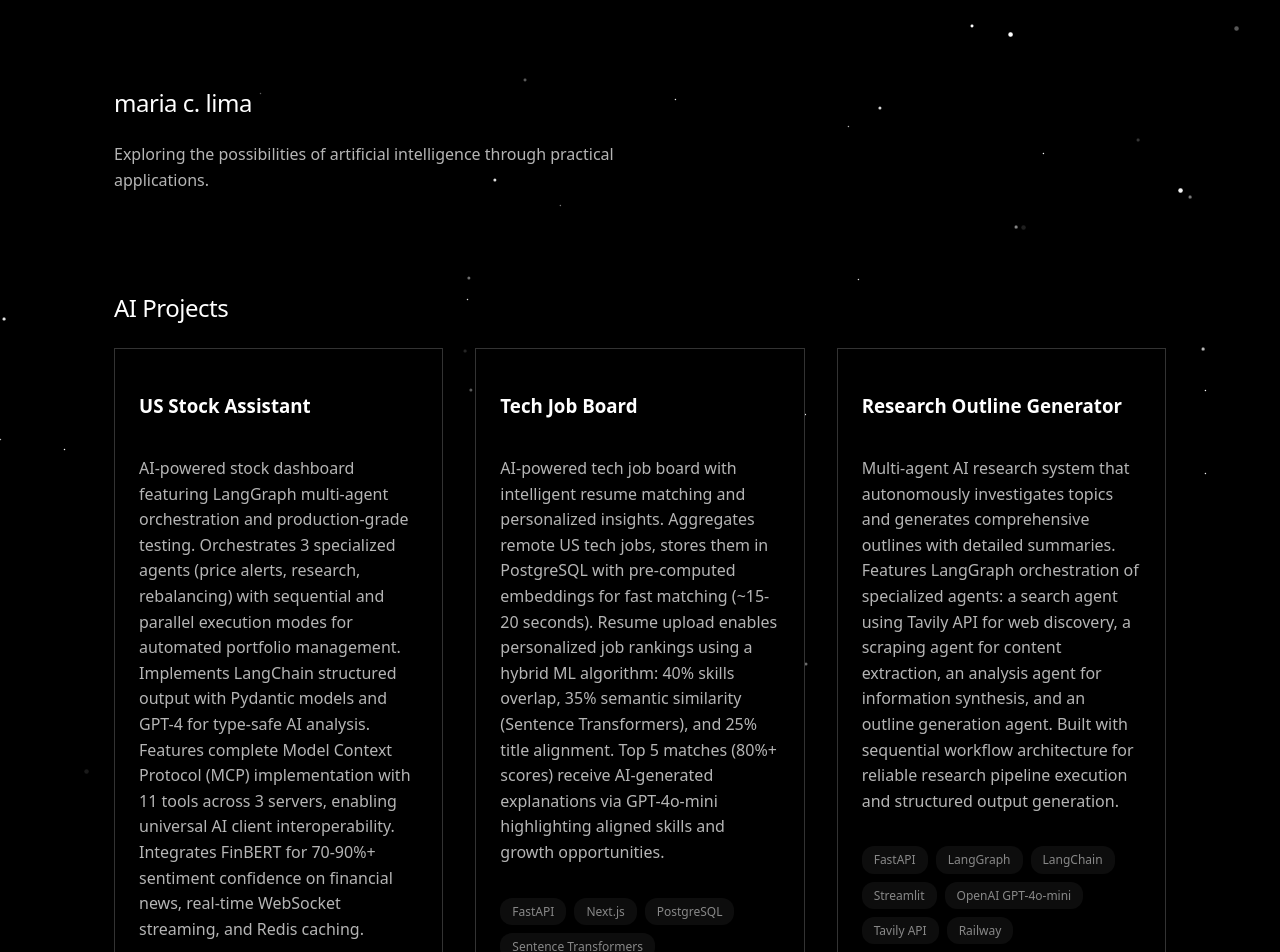
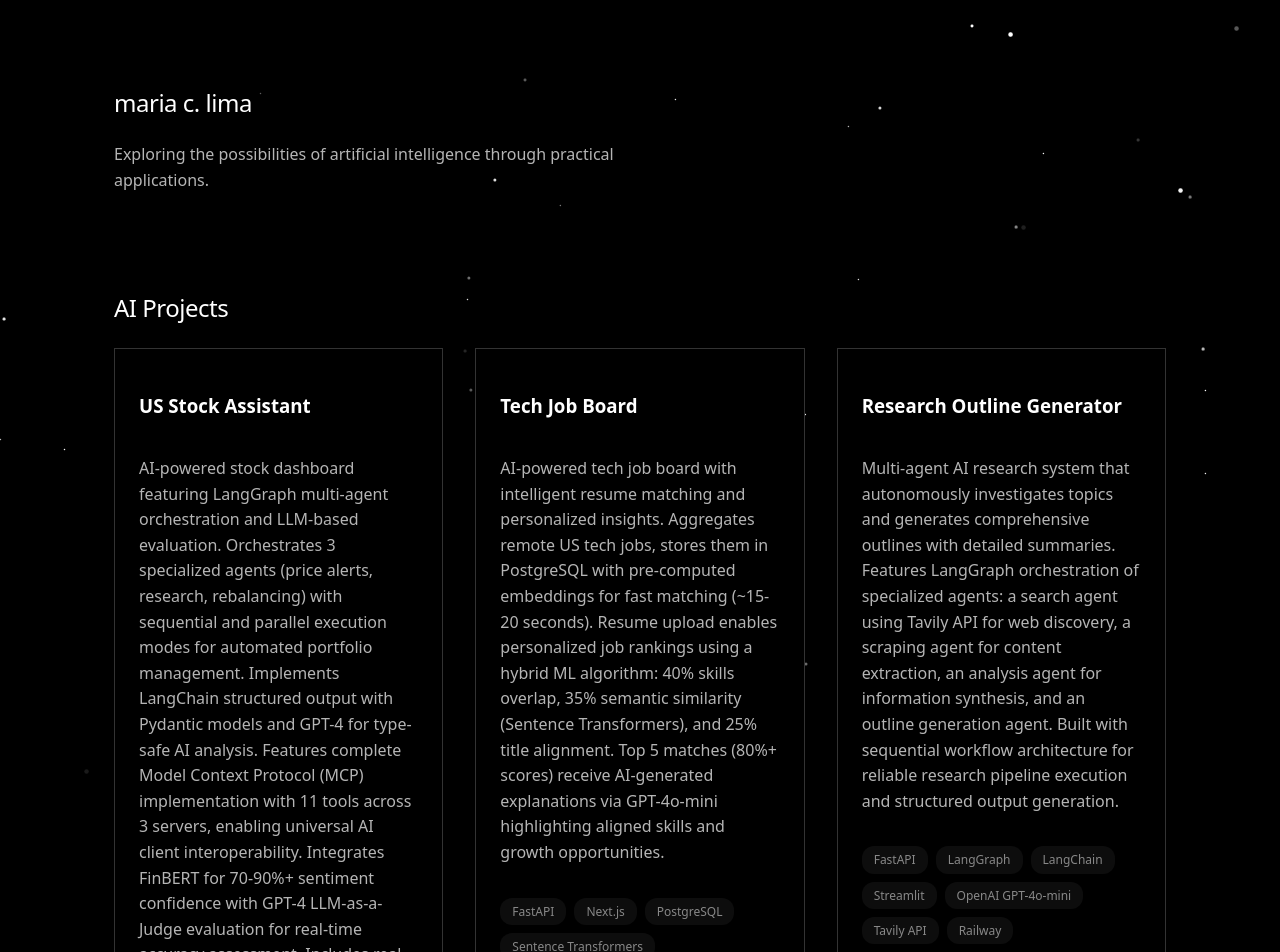
Before and after one commit to mclima/mariaclima.ai, a Next.js app: page / in a window 1280 px wide. Shown: the top 952 px of the page. Built offline with nearby package versions, Linux system fonts and the light colour scheme.

Commit message:
revise us stock assistant description

```diff
--- a/src/components/Projects.jsx
+++ b/src/components/Projects.jsx
@@ -4,7 +4,7 @@ const projects = [
   {
     title: "US Stock Assistant",
     description:
-      "AI-powered stock dashboard featuring LangGraph multi-agent orchestration and production-grade testing. Orchestrates 3 specialized agents (price alerts, research, rebalancing) with sequential and parallel execution modes for automated portfolio management. Implements LangChain structured output with Pydantic models and GPT-4 for type-safe AI analysis. Features complete Model Context Protocol (MCP) implementation with 11 tools across 3 servers, enabling universal AI client interoperability. Integrates FinBERT for 70-90%+ sentiment confidence on financial news, real-time WebSocket streaming, and Redis caching.",
+      "AI-powered stock dashboard featuring LangGraph multi-agent orchestration and LLM-based evaluation. Orchestrates 3 specialized agents (price alerts, research, rebalancing) with sequential and parallel execution modes for automated portfolio management. Implements LangChain structured output with Pydantic models and GPT-4 for type-safe AI analysis. Features complete Model Context Protocol (MCP) implementation with 11 tools across 3 servers, enabling universal AI client interoperability. Integrates FinBERT for 70-90%+ sentiment confidence with GPT-4 LLM-as-a-Judge evaluation for real-time accuracy assessment. Includes real-time WebSocket streaming and Redis caching.",
     tech: ['LangGraph', 'LangChain', 'Hypothesis', 'MCP Protocol', 'FastMCP', 'MCP Python SDK', 'Next.js', 'React', 'TypeScript', 'FastAPI', 'Python', 'OpenAI GPT-4', 'FinBERT', 'Pydantic', 'Redis', 'PostgreSQL', 'WebSocket', 'Polygon.io', 'Docker', 'Railway', 'Vercel'],
     githubLink: 'https://github.com/mclima/generative-ai/tree/main/us-stock-assistant',
     liveLink: 'https://us-stock-assistant.mariaclima.ai',
```
